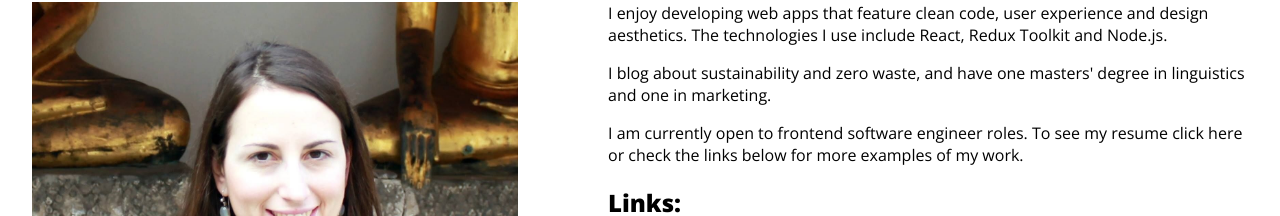
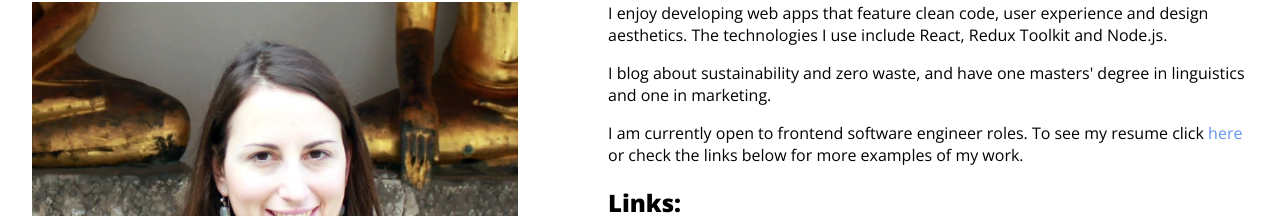
Before and after one commit to letizia-sorrentino/my-portfolio, a React (Create React App) app: page / in a window 1280 px wide. Both pictures are taken after a click on the button "ABOUT". Shown: the part 297-513 px from the top of the page. Built offline with nearby package versions, Linux system fonts and the light colour scheme.

Commit message:
added links

```diff
--- a/package.json
+++ b/package.json
@@ -9,6 +9,7 @@
     "@testing-library/user-event": "^13.5.0",
     "react": "^18.2.0",
     "react-dom": "^18.2.0",
+    "react-pdf": "^7.5.0",
     "react-redux": "^8.1.1",
     "react-router-dom": "^6.15.0",
     "react-scripts": "^5.0.1",
--- a/src/components/Interface.jsx
+++ b/src/components/Interface.jsx
@@ -1,6 +1,5 @@
 import Work from "../pages/Work";
 import About from "../pages/About";
-import Resume from "../pages/Resume";
 import { useSelector } from "react-redux";
 import { selectScreenMode } from "../app/appManagerSlice";
 
@@ -12,7 +11,8 @@ const Interface = () => {
   }
 
   if (screenMode === 2) {
-    return <Resume />;
+    window.location.href =
+      "https://drive.google.com/file/d/1e0pcli3gKP07KpWEVNSdtSr4ajhBIvqx/view?usp=share_link";
   }
 
   return <Work />;
--- a/src/components/Projects.jsx
+++ b/src/components/Projects.jsx
@@ -57,7 +57,7 @@ const Projects = () => {
             A full stack recipe app built with React Redux Toolkit, with data
             provided by the Spoonacular API.
           </p>
-          <div className="buttonContainer">
+          {/* <div className="buttonContainer">
           <button
             className={`Work ${isDarkTheme ? "whiteButton" : "blackButton"}`}
           >
@@ -66,7 +66,7 @@ const Projects = () => {
           <button className={isDarkTheme ? "whiteButton" : "blackButton"}>
             Live Preview
           </button>
-          </div>
+          </div> */}
         </div>
 
         <div className="projectCard">
@@ -182,8 +182,7 @@ const Projects = () => {
           <p className="tech">React &#8226; TypeScript &#8226; Tailwind</p>
           <p className="projectCardDescription">
             A hackathon project to reduce the rates of divorce in the UK.
-            Reminds users of their anniversary and partner's birthday. Uses
-            React, TypeScript and Tailwind.
+            Reminds users of their anniversary and partner's birthday.
           </p>
         </div>
 
--- a/src/pages/About.jsx
+++ b/src/pages/About.jsx
@@ -21,9 +21,9 @@ const About = () => {
         <img className="profilePicture" src={profilePicture} alt="profile" />
         <div className="personalInfo">
           <p className="bio">
-          I enjoy developing web apps that feature clean code, user experience
-          and design aesthetics. The technologies I use include React, Redux
-          Toolkit and Node.js.
+            I enjoy developing web apps that feature clean code, user experience
+            and design aesthetics. The technologies I use include React, Redux
+            Toolkit and Node.js.
           </p>
           <p>
             I blog about sustainability and zero waste, and have one masters'
@@ -33,8 +33,15 @@ const About = () => {
           <p>
             {" "}
             I am currently open to frontend software engineer roles. To see my
-            resume click here or check the links below for more examples of my
-            work.
+            resume click{" "}
+            <a className="link"
+              href="https://drive.google.com/file/d/1e0pcli3gKP07KpWEVNSdtSr4ajhBIvqx/view?usp=share_link"
+              target="_blank"
+              rel="noopener noreferrer"
+            >
+              here
+            </a>{" "}
+            or check the links below for more examples of my work.
           </p>
           <h2>Links:</h2>
           <ul>
--- a/src/pages/Resume.jsx
+++ /dev/null
@@ -1,9 +0,0 @@
-const Resume = () => {
-  return (
-    <div>
-      <p>resume</p>
-    </div>
-  );
-};
-
-export default Resume;
--- a/src/pages/Work.jsx
+++ b/src/pages/Work.jsx
@@ -6,7 +6,7 @@ const Work = () => {
     <>
       <section className="intro">
         <h1 className="introduction">
-          Hi, I'm Letizia, I am frontend engineer based in London.{" "}
+          Hi, I'm Letizia, I am a frontend engineer based in London.{" "}
         </h1>
         <p className="techInfo"> </p>
       </section>
--- a/src/styles/App.css
+++ b/src/styles/App.css
@@ -42,7 +42,9 @@ button {
   outline: inherit;
 }
 
-
+.link {
+  color: rgb(100, 149, 237);
+}
 
 /* Media Queries */
 
```
Also changed, not shown: 1 other file (tests, documents, lock files or other folders).
